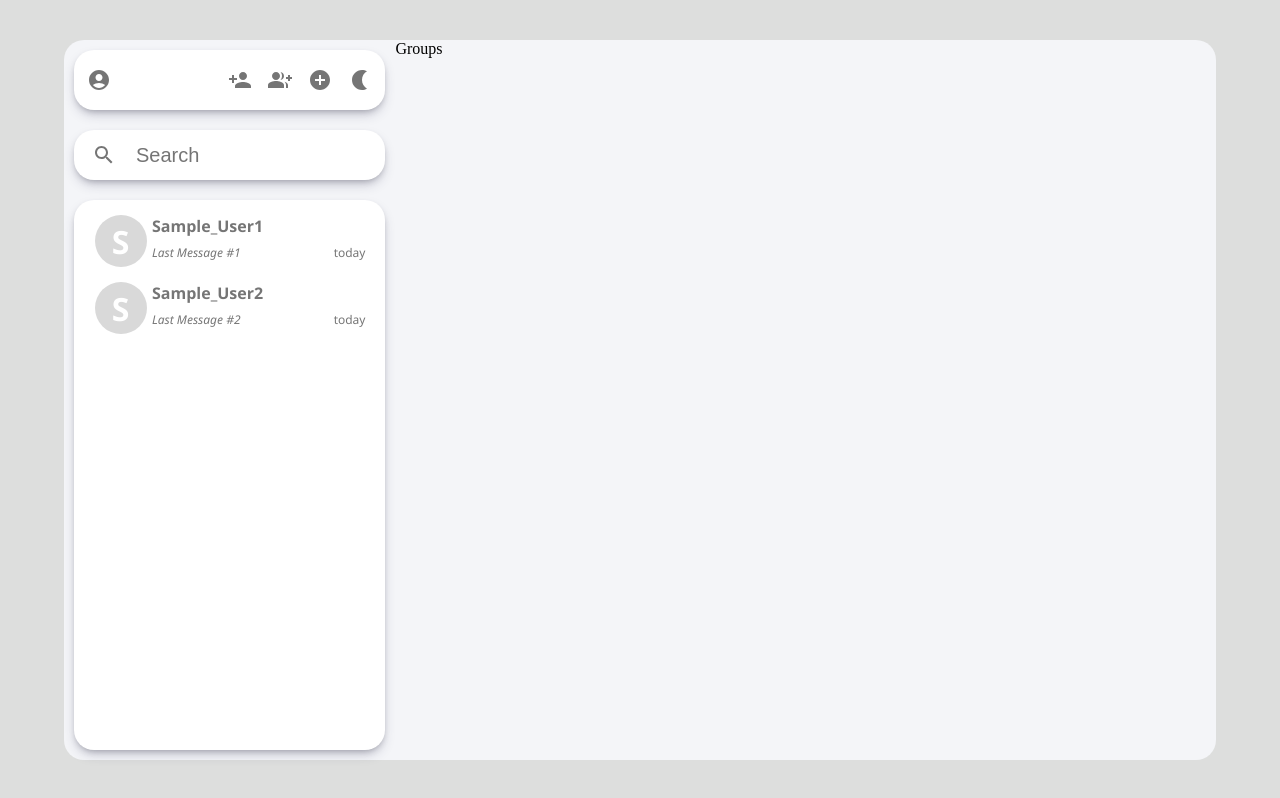
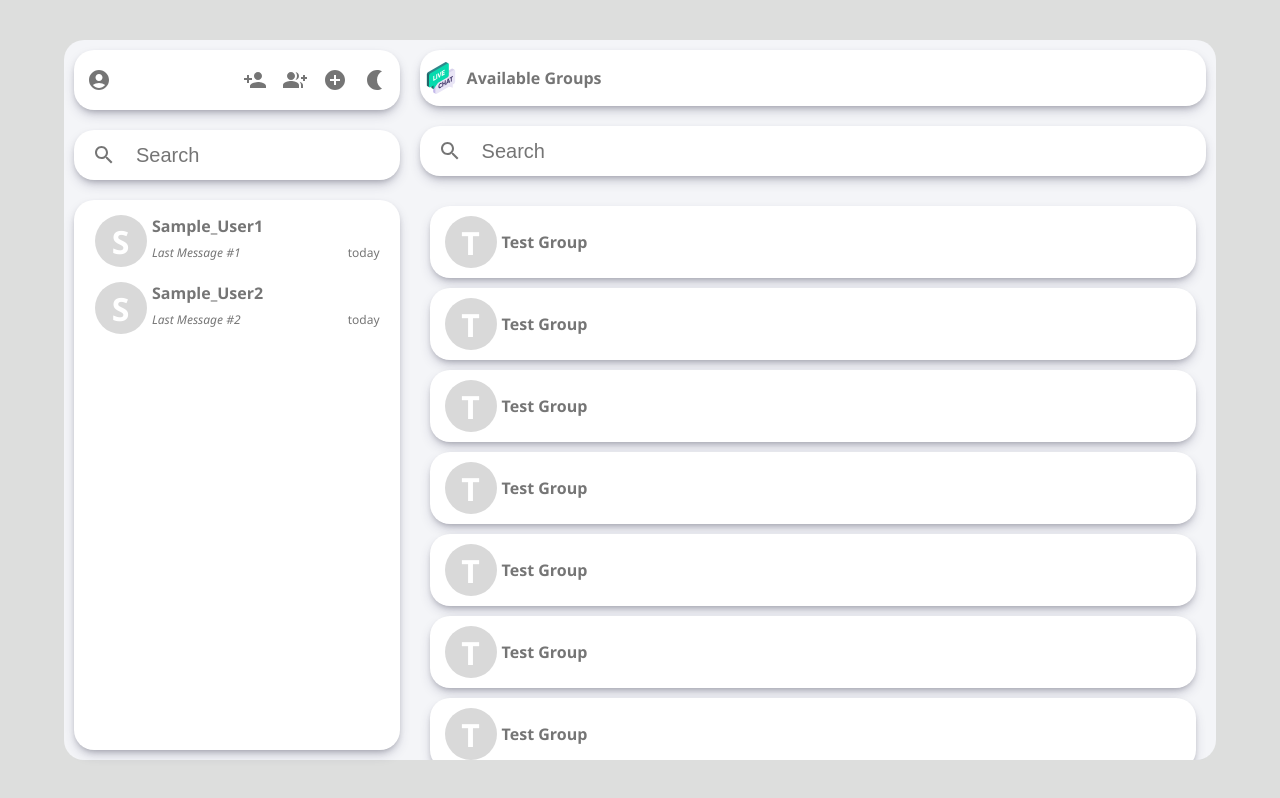
Before and after one commit to Kumarsab11/live-chat, a React (Create React App) app: page /app/groups in a window 1280 px wide. Built offline with nearby package versions, Linux system fonts and the light colour scheme.

Commit message:
major routing

```diff
--- a/src/Components/ConversationsItem.jsx
+++ b/src/Components/ConversationsItem.jsx
@@ -1,9 +1,16 @@
 import React from "react";
+import { useNavigate } from "react-router-dom";
 
 const ConversationsItem = ({ props }) => {
+  const navigate = useNavigate()
   return (
     <div>
-      <div className="conversation-container">
+      <div
+        className="conversation-container"
+        onClick={() => {
+          navigate("chat");
+        }}
+      >
         <p className="con-icon">{props.name[0]}</p>
         <p className="con-title">{props.name}</p>
         <p className="con-lastMessage">{props.lastMessage}</p>
--- a/src/Components/Groups.jsx
+++ b/src/Components/Groups.jsx
@@ -1,9 +1,68 @@
 import React from 'react'
+import logo from "../Images/live-chat.png";
+import SearchIcon from "@mui/icons-material/Search";
+import "./myStyle.css";
+import { IconButton } from "@mui/material";
 
 const Groups = () => {
   return (
-    <div>Groups</div>
-  )
-}
+    <div className="list-container">
+      <div className="ug-header">
+        <img src={logo} style={{ height: "2rem", width: "2rem" }} alt="logo" />
+        <p className="ug-title">Available Groups</p>
+      </div>
+      <div className="sb-search">
+        <IconButton>
+          <SearchIcon />
+        </IconButton>
+        <input placeholder="Search" className="search-box" />
+      </div>
+      <div className="ug-list">
+        <div className="list-item">
+          <p className="con-icon">T</p>
+          <p className="con-title">Test Group</p>
+        </div>
+        <div className="list-item">
+          <p className="con-icon">T</p>
+          <p className="con-title">Test Group</p>
+        </div>
+        <div className="list-item">
+          <p className="con-icon">T</p>
+          <p className="con-title">Test Group</p>
+        </div>
+        <div className="list-item">
+          <p className="con-icon">T</p>
+          <p className="con-title">Test Group</p>
+        </div>
+        <div className="list-item">
+          <p className="con-icon">T</p>
+          <p className="con-title">Test Group</p>
+        </div>
+        <div className="list-item">
+          <p className="con-icon">T</p>
+          <p className="con-title">Test Group</p>
+        </div>
+        <div className="list-item">
+          <p className="con-icon">T</p>
+          <p className="con-title">Test Group</p>
+        </div>
+        <div className="list-item">
+          <p className="con-icon">T</p>
+          <p className="con-title">Test Group</p>
+        </div>
+        <div className="list-item">
+          <p className="con-icon">T</p>
+          <p className="con-title">Test Group</p>
+        </div>
+        <div className="list-item">
+          <p className="con-icon">T</p>
+          <p className="con-title">Test Group</p>
+        </div>
+      </div>
+    </div>
+  );
+};
+
+
 
 export default Groups
--- a/src/Components/MainContainer.jsx
+++ b/src/Components/MainContainer.jsx
@@ -4,8 +4,8 @@ import Sidebar from "./Sidebar";
 //import Welcome from "./Welcome";
 //import CreateGroups from "./CreateGroups";
 //import Login from "./Login";
-import ChatArea from "./ChatArea";
-import Users from "./Users";
+//import ChatArea from "./ChatArea";
+//import Users from "./Users";
 import { Outlet } from "react-router-dom";
 
 const MainContainer = () => {
--- a/src/Components/Sidebar.jsx
+++ b/src/Components/Sidebar.jsx
@@ -8,6 +8,7 @@ import NightlightIcon from "@mui/icons-material/Nightlight";
 import SearchIcon from "@mui/icons-material/Search";
 import { IconButton } from "@mui/material";
 import ConversationsItem from "./ConversationsItem";
+import { useNavigate } from "react-router-dom";
 
 const Sidebar = () => {
   const [conversations, setConversations] = useState([
@@ -22,6 +23,8 @@ const Sidebar = () => {
       timeStamp: "today",
     },
   ]);
+  const navigate = useNavigate();
+
   return (
     <div className="sidebar-container">
       <div className="sb-header">
@@ -31,13 +34,25 @@ const Sidebar = () => {
           </IconButton>
         </div>
         <div>
-          <IconButton>
+          <IconButton
+            onClick={() => {
+              navigate("users");
+            }}
+          >
             <PersonAddIcon />
           </IconButton>
-          <IconButton>
+          <IconButton
+            onClick={() => {
+              navigate("groups");
+            }}
+          >
             <GroupAddIcon />
           </IconButton>
-          <IconButton>
+          <IconButton
+            onClick={() => {
+              navigate("create-group");
+            }}
+          >
             <AddCircleIcon />
           </IconButton>
           <IconButton>
--- a/src/Components/myStyle.css
+++ b/src/Components/myStyle.css
@@ -81,10 +81,15 @@ input:focus {
     margin: 5px;
     border-radius: 10px;
     box-sizing: border-box;
+    transition-duration: 0.5s;
 }
 
 .conversation-container:hover {
     background-color: #d9d9d9;
+}
+
+.conversation-container:active {
+    background-color: white;
 }
 
 
```
